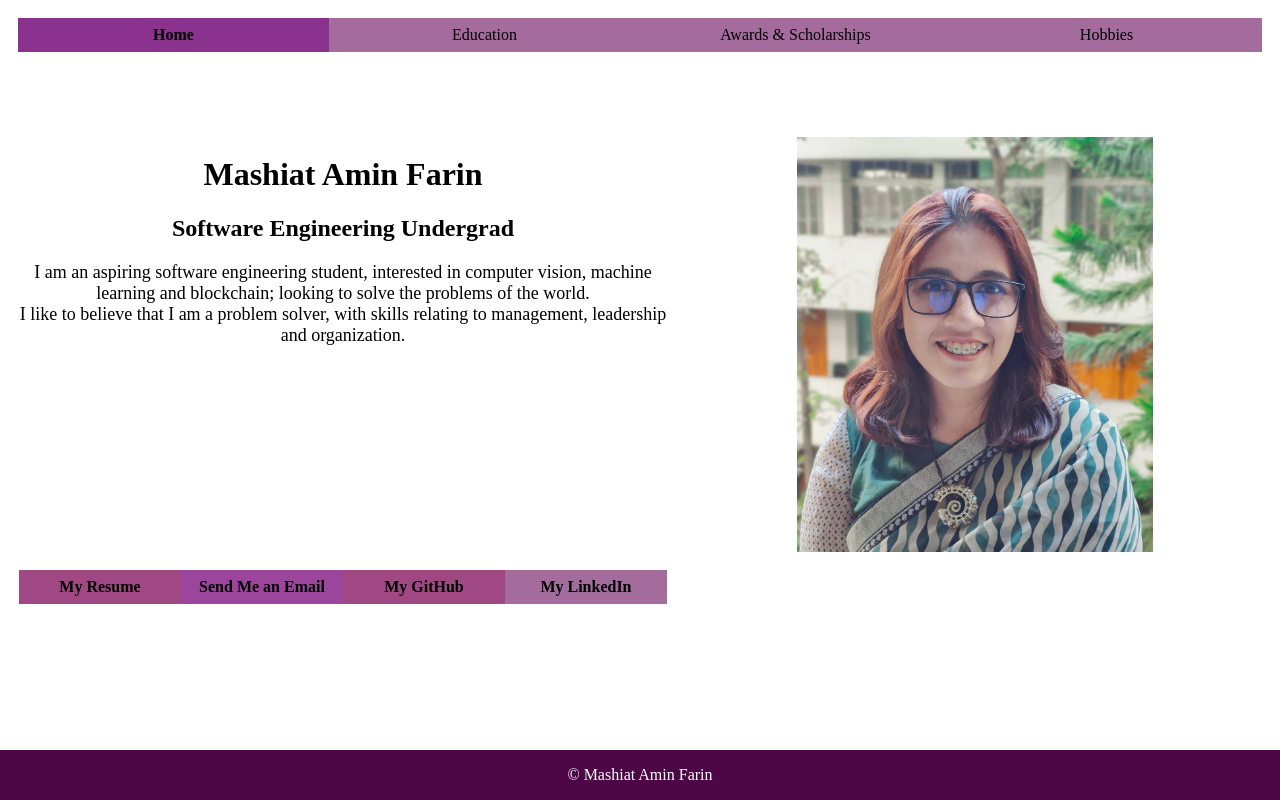
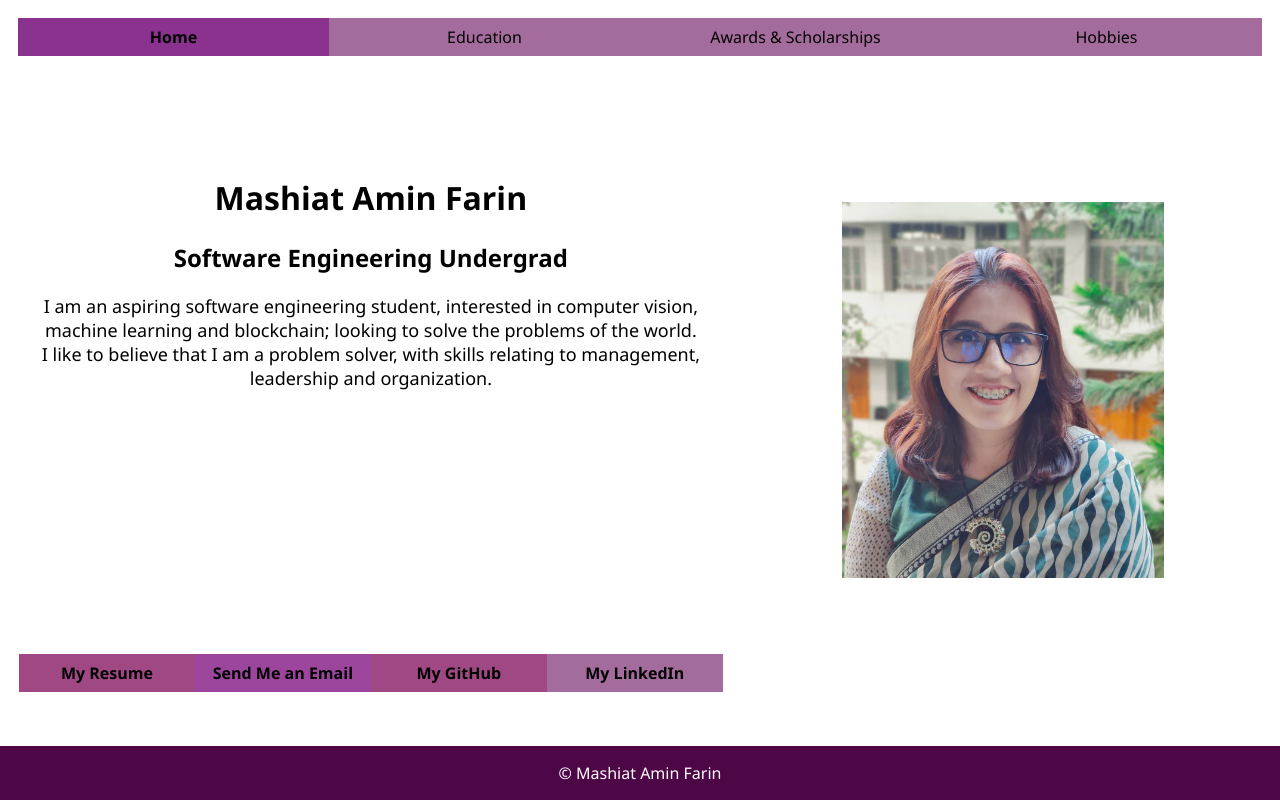
Before and after one commit to mashiat0808/5th-semester, a PHP site: page /home.html in a window 1280 px wide. Run offline with PHP 8.4, Linux system fonts and the light colour scheme.

Commit message:
all done

```diff
--- a/web tech/assignment1/styles.css
+++ b/web tech/assignment1/styles.css
@@ -113,3 +113,19 @@ pre{
     font-size: large;
     line-height: 1.6;
 }
+
+p {
+    font-family:'Segoe UI', Tahoma, Geneva, Verdana, sans-serif;
+}
+h1 {
+    font-family:'Segoe UI', Tahoma, Geneva, Verdana, sans-serif;
+}
+h2 {
+    font-family:'Segoe UI', Tahoma, Geneva, Verdana, sans-serif;
+}
+ li{
+    font-family:'Segoe UI', Tahoma, Geneva, Verdana, sans-serif;
+ }
+ td{
+    font-family:'Segoe UI', Tahoma, Geneva, Verdana, sans-serif;
+ }
```
